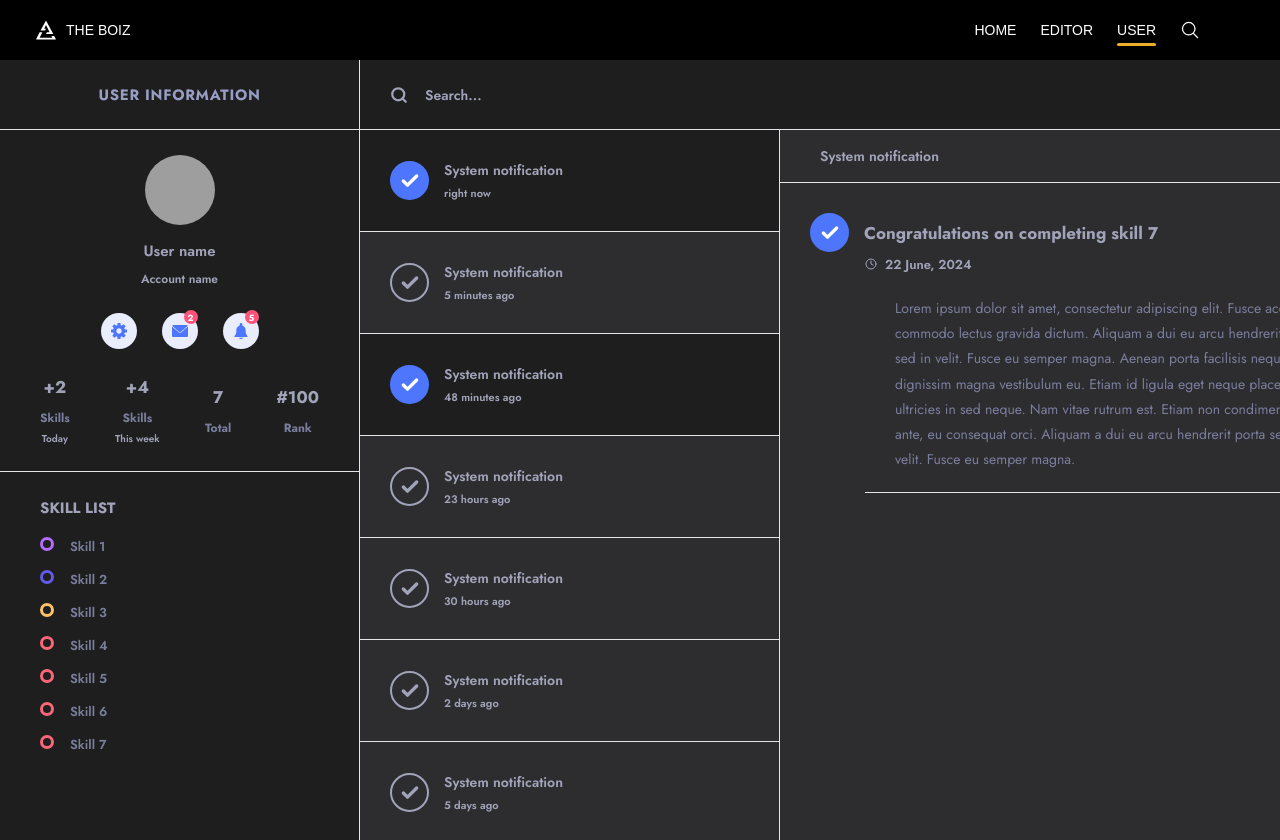
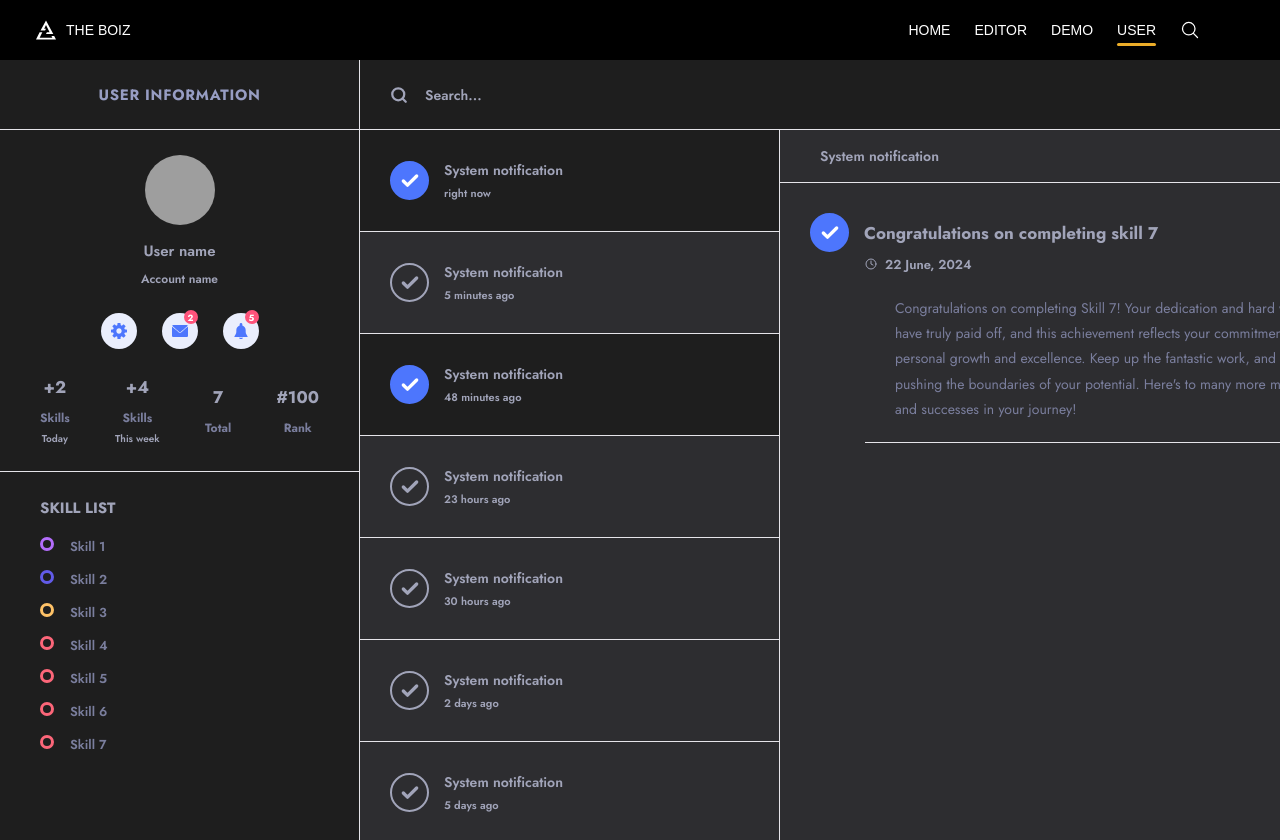
Before and after one commit to NoName55442664/Skill-tree, a plain HTML site: page han.html in a window 1280 px wide. Drawn offline with Linux system fonts and the light colour scheme; grey boxes are pictures that could not be loaded.

Commit message:
Update han.html

```diff
--- a/han.html
+++ b/han.html
@@ -24,9 +24,10 @@
           <div>
             <a class="editor" href="index.html">Home</a>
           </div>
-          <div><a class="editor" href="https://www.google.com">Editor</a></div>
+          <div><a class="editor" href="./Design talent - Main/talent-design.html">Editor</a></div>
           <!-- <div><a class="editor" href="#">Destinations</a></div>
           <div><a class="editor" href="#">Destinations</a></div> -->
+          <div><a class="editor" href='./talent-design-demo.html'>Demo</a></div>
           <div class="active"><a class="editor" href="#">User</a></div>
           <div class="svg-container">
             <svg
@@ -297,14 +298,7 @@
                       22 June, 2024
                     </div>
                     <div class="noti-inside">
-                      Lorem ipsum dolor sit amet, consectetur adipiscing elit. Fusce
-                      accumsan commodo lectus gravida dictum. Aliquam a dui eu arcu
-                      hendrerit porta sed in velit. Fusce eu semper magna. Aenean
-                      porta facilisis neque, ac dignissim magna vestibulum eu. Etiam
-                      id ligula eget neque placerat ultricies in sed neque. Nam
-                      vitae rutrum est. Etiam non condimentum ante, eu consequat
-                      orci. Aliquam a dui eu arcu hendrerit porta sed in velit.
-                      Fusce eu semper magna.
+                      Congratulations on completing Skill 7! Your dedication and hard work have truly paid off, and this achievement reflects your commitment to personal growth and excellence. Keep up the fantastic work, and continue pushing the boundaries of your potential. Here's to many more milestones and successes in your journey!
                     </div>
                     <div class="noti-doc">
                       <div class="noti-doc-wrapper"></div>
```
